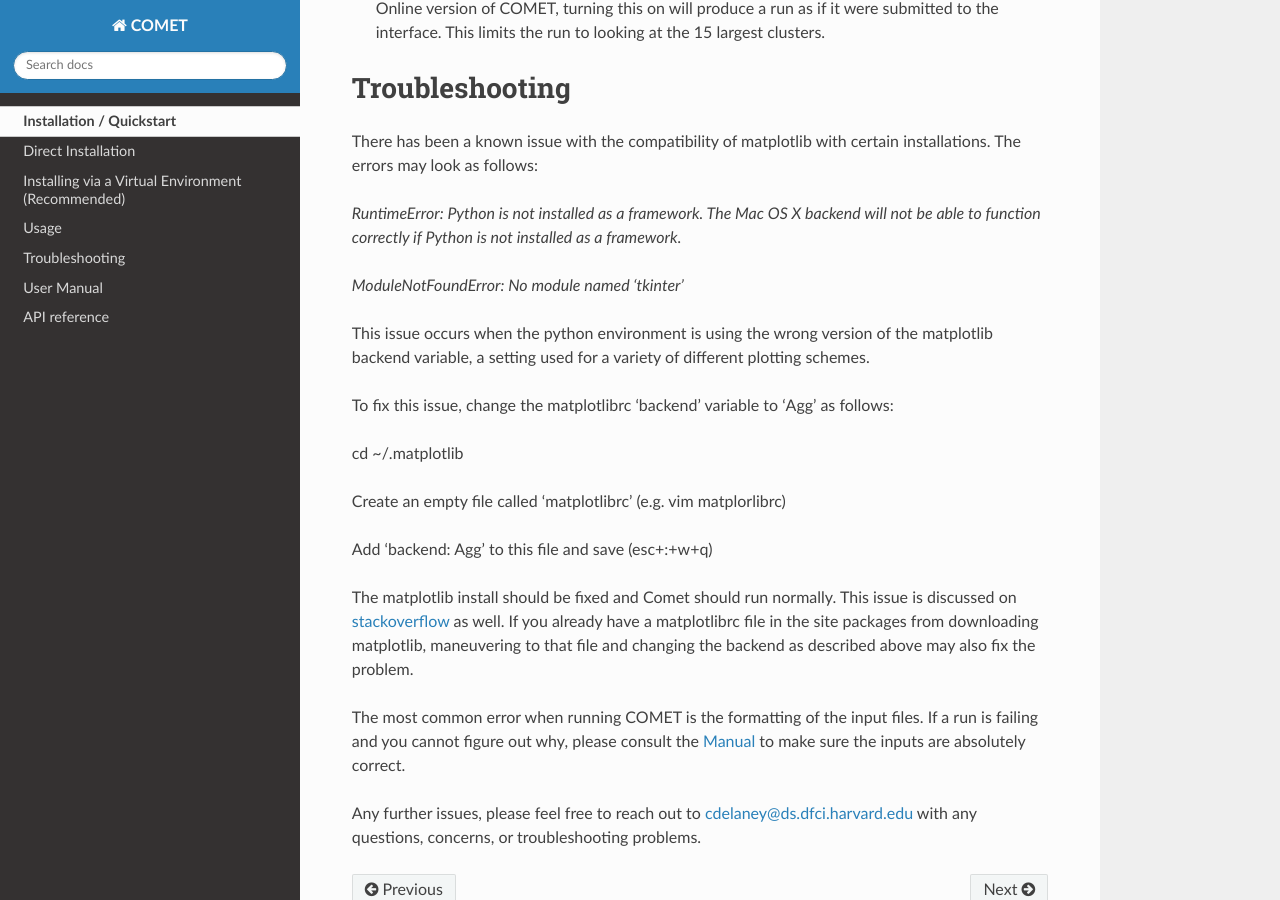
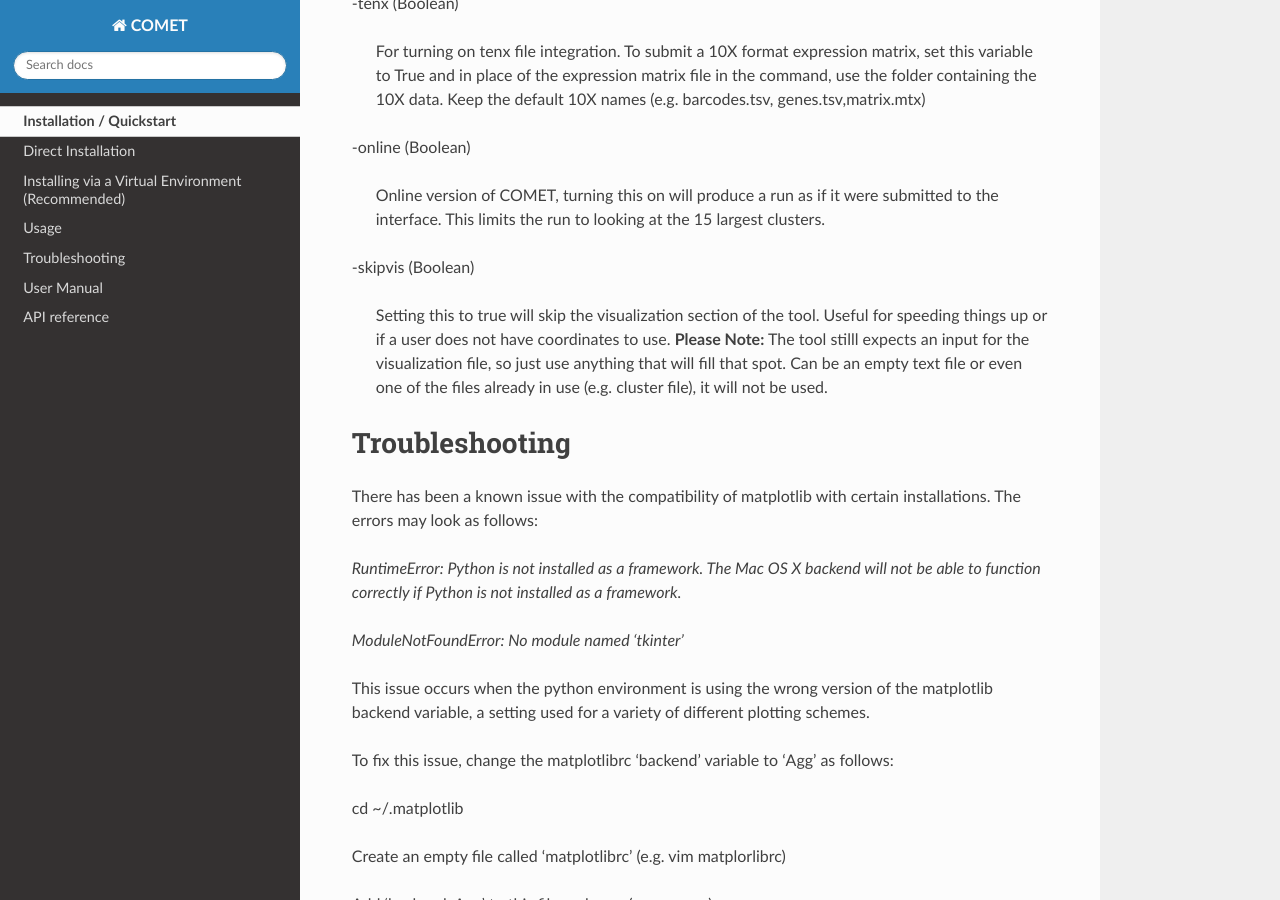
Before and after one commit to MSingerLab/COMETSC, a Sphinx documentation site: the page built from docs/source/quickstart.rst, in a window 1280 px wide and 900 px high, scrolled down 3947 px. Built offline with Sphinx 7.4.7 and the Read the Docs theme 2.0.0, drawn with Linux system fonts in a browser that asks for light colours; some of the changed text lies outside the part shown.

Commit message:
skipvis add

```diff
--- a/docs/source/quickstart.rst
+++ b/docs/source/quickstart.rst
@@ -114,6 +114,17 @@
 See some :doc:`examples<Output>` for details on
 what the outputs should look like.
 
+If, for example, you would like to skip the visualization step, simply
+add the "-skipvis" option as shown below:
+
+.. code-block:: console
+
+   $ Comet tabmarker.txt tabvis.txt tabcluster.txt output/ -skipvis True
+
+
+All optional arguments for the tool are described below in detail.
+
+
 .. note:: Why does my output contain genes that are not relevant
           (e.g. are secreted rather than cell-surface)??
 	  Our current marker list is inclusive rather than exclusive. If
@@ -203,6 +214,16 @@
     it were submitted to the interface. This limits the run to looking
     at the 15 largest clusters.
 
+-skipvis (Boolean)
+
+    Setting this to true will skip the visualization section of the
+    tool. Useful for speeding things up or if a user does not have
+    coordinates to use. **Please Note:** The tool stilll expects an
+    input for the visualization file, so just use anything that will
+    fill that spot. Can be an empty text file or even one of the files
+    already in use (e.g. cluster file), it will not be used.
+
+
 
 Troubleshooting
 ========================
```
Also changed, not shown: other parts of docs/source/quickstart.rst (+1 -1 lines).
